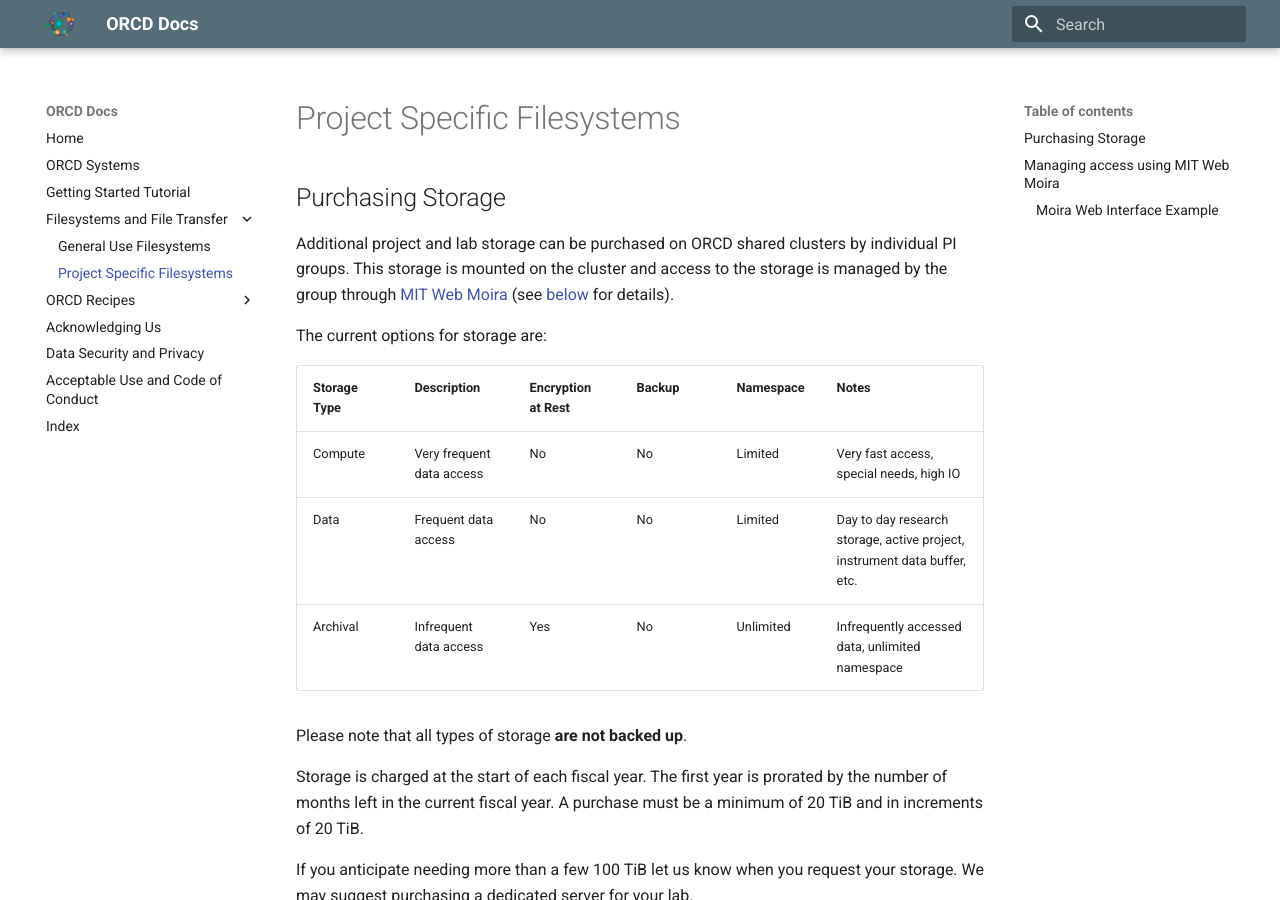
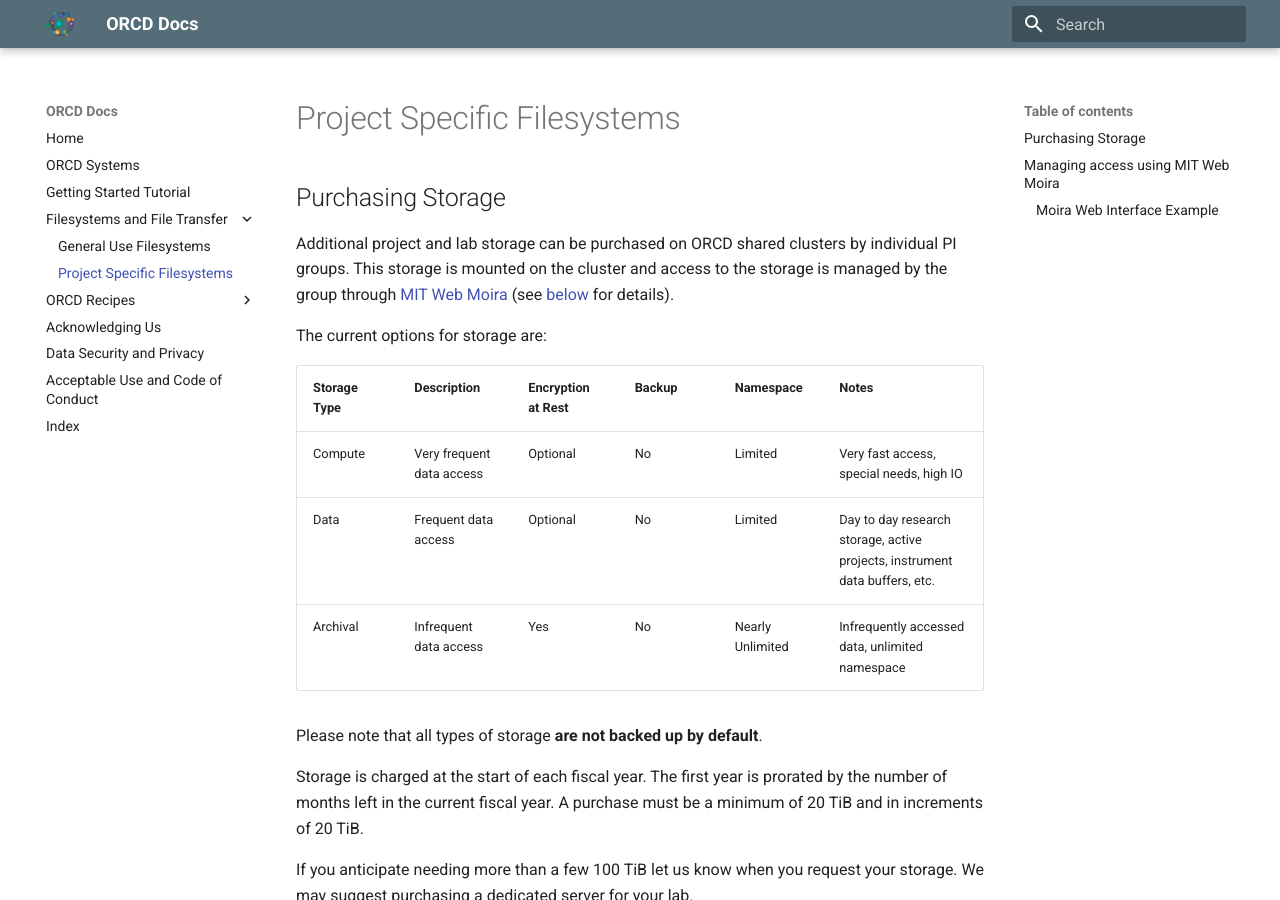
Before and after one commit to mit-orcd/orcd-docs-edit, an MkDocs documentation site: the page built from docs/filesystems-file-transfer/project-filesystems.md, in a window 1280 px wide and 900 px high. Built offline with MkDocs 1.6.1 and Material for MkDocs 9.7.7, drawn with Linux system fonts in a browser that asks for light colours.

Commit message:
incorporating Michel's edits

```diff
--- a/docs/filesystems-file-transfer/project-filesystems.md
+++ b/docs/filesystems-file-transfer/project-filesystems.md
@@ -10,11 +10,11 @@ The current options for storage are:
 
 | Storage Type | Description | Encryption at Rest  | Backup  | Namespace |Notes |
 | ----------- | ----------- |----------- |----------- |----------- |----------- |
-| Compute | Very frequent data access | No | No | Limited | Very fast access, special needs, high IO |
-| Data | Frequent data access | No | No |  Limited | Day to day research storage, active project, instrument data buffer, etc. |
-| Archival | Infrequent data access | Yes | No | Unlimited | Infrequently accessed data, unlimited namespace |
+| Compute | Very frequent data access | Optional | No | Limited | Very fast access, special needs, high IO |
+| Data | Frequent data access | Optional | No |  Limited | Day to day research storage, active projects, instrument data buffers, etc. |
+| Archival | Infrequent data access | Yes | No | Nearly Unlimited | Infrequently accessed data, unlimited namespace |
 
-Please note that all types of storage **are not backed up**.
+Please note that all types of storage **are not backed up by default**.
 
 Storage is charged at the start of each fiscal year. The first year is prorated by the number of months left in the current fiscal year. A purchase must be a minimum of 20 TiB and in increments of 20 TiB.
 
```
